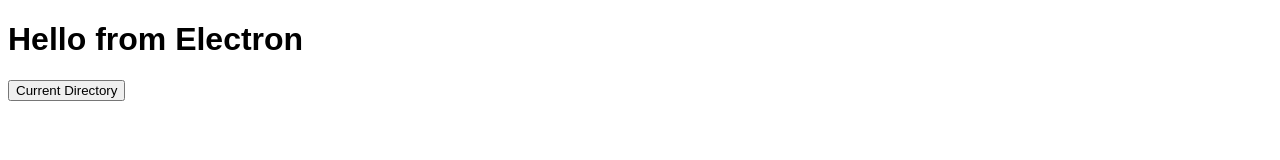
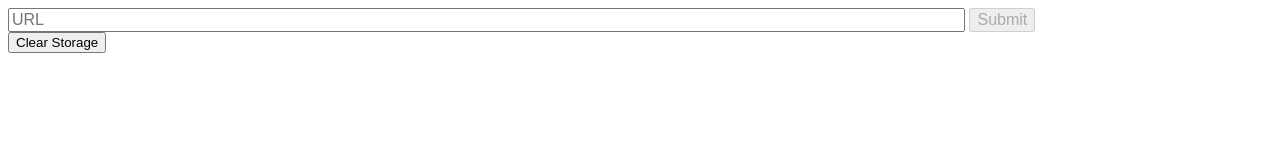
Before and after one commit to gguilherme42/bookmark_list_app, an Electron app: page app/index.html in a window 1280 px wide. Drawn offline with Linux system fonts and the light colour scheme.

Commit message:
UI template

```diff
--- a/app/index.html
+++ b/app/index.html
@@ -18,11 +18,23 @@
 </head>
 <body>
 
+    <div class="error-message"></div>
 
-    <h1>Hello from Electron</h1>
-    <p>
-        <button class="alert">Current Directory</button>
-    </p>
+    <section class="add-new-link">
+        <form action="" class="new-link-form">
+            <input type="url" class="new-link-url" placeholder="URL" size="100">
+            <input type="submit" class="new-link-submit" value="Submit" disabled>
+        </form>
+    </section>
+
+    <section class="links"></section>
+
+    <section class="controls">
+        <button class="clear-storage">Clear Storage</button>
+    </section>
+
+
+
 
     <script>
         require("./renderer.js");
```
